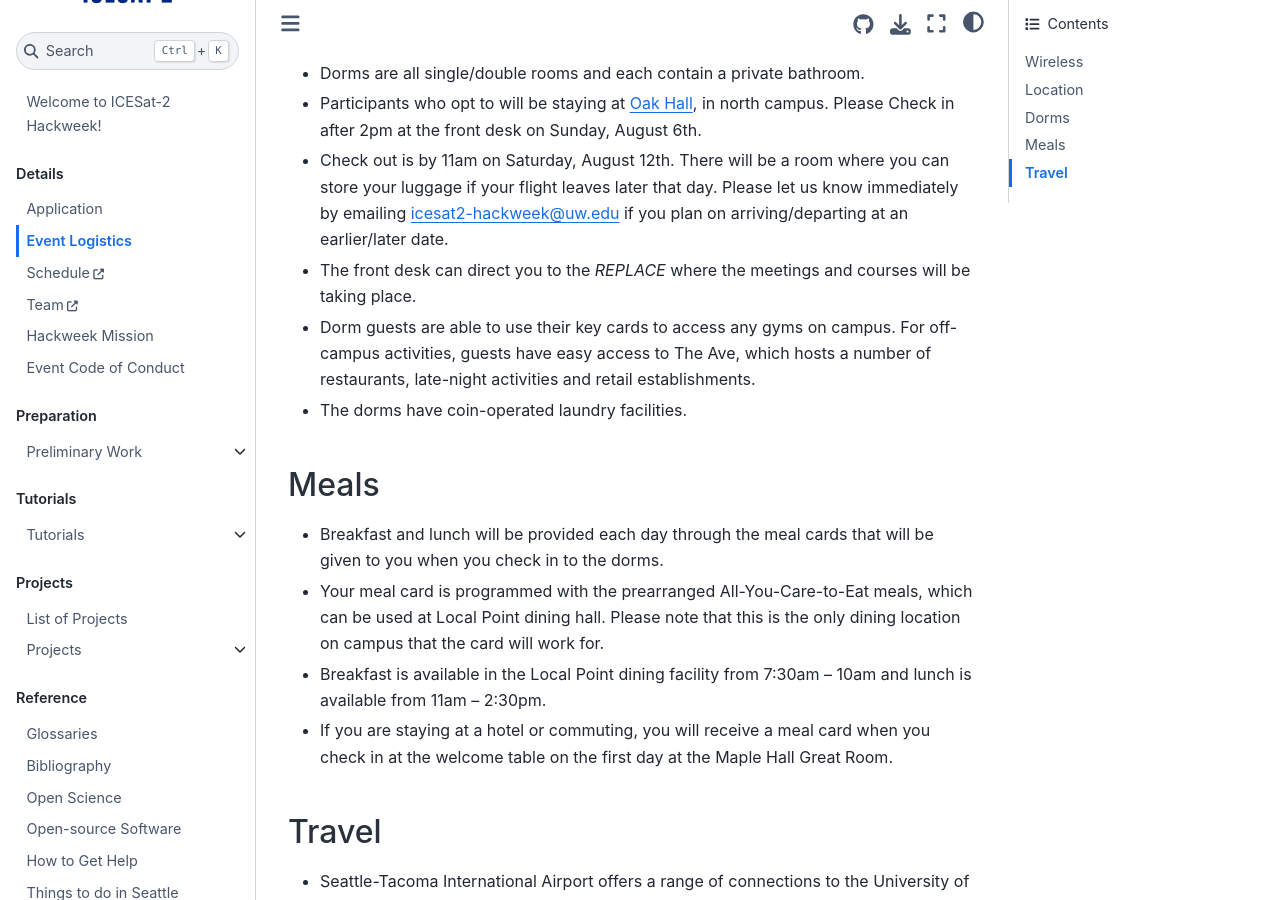
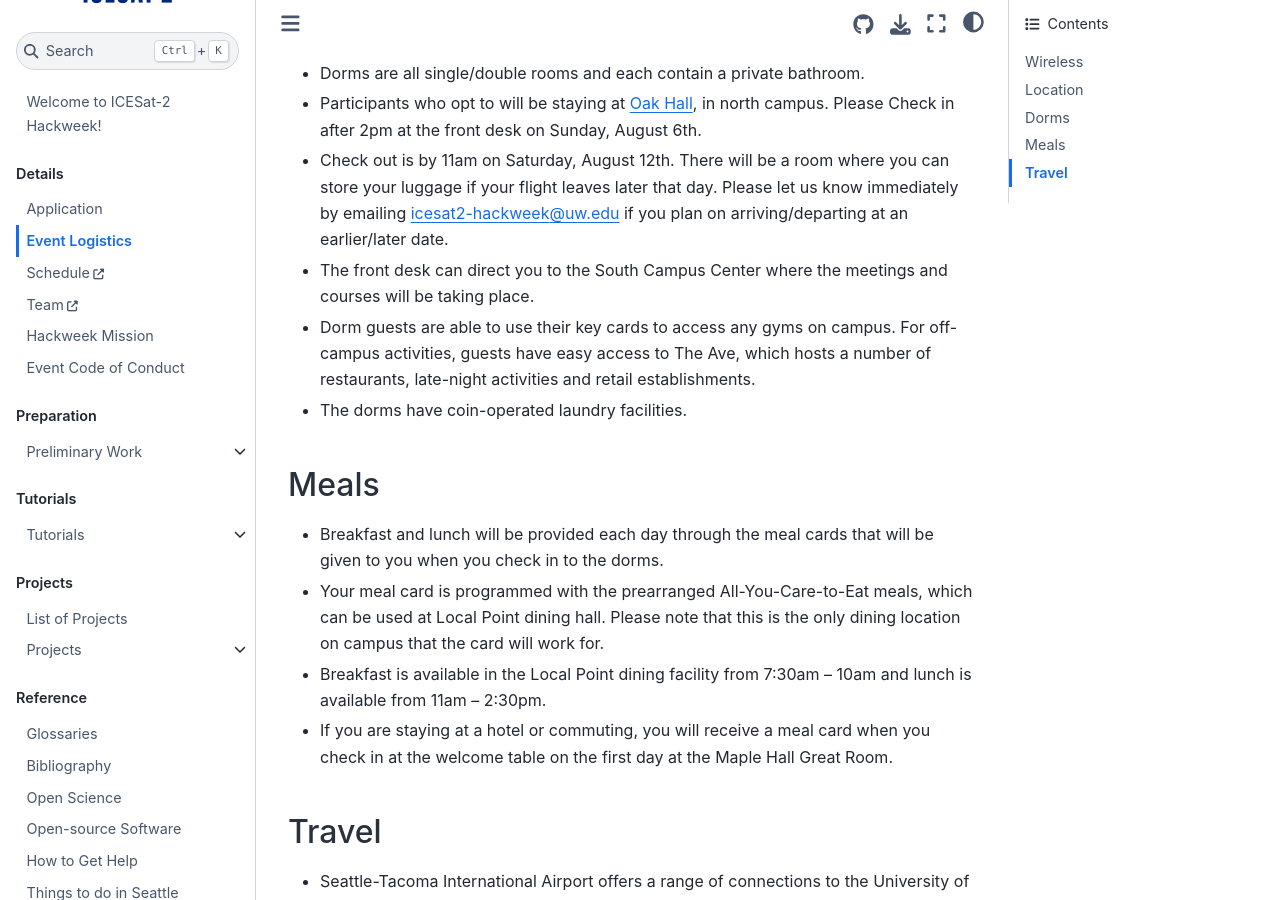
Before and after one commit to ICESAT-2HackWeek/ICESat-2-Hackweek-2023, a Jupyter Book: the page built from book/logistics.md, in a window 1280 px wide and 900 px high, scrolled down 661 px. Built offline with Jupyter Book 1.0.4 settings and Sphinx 7.4.7 and the Sphinx Book theme 1.1.4, drawn with Linux system fonts in a browser that asks for light colours.

Commit message:
Logistics - Add event location - Part II
Co-authored-by: Scott Henderson <scottyhq@gmail.com>

```diff
--- a/book/logistics.md
+++ b/book/logistics.md
@@ -25,7 +25,7 @@
   can store your luggage if your flight leaves later that day. Please let us
   know immediately by emailing icesat2-hackweek@uw.edu if you plan on arriving/departing
   at an earlier/later date.
-* The front desk can direct you to the _REPLACE_ where the meetings
+* The front desk can direct you to the South Campus Center where the meetings
   and courses will be taking place.
 * Dorm guests are able to use their key cards to access any gyms on campus. For
   off-campus activities, guests have easy access to The Ave, which hosts a number
```
